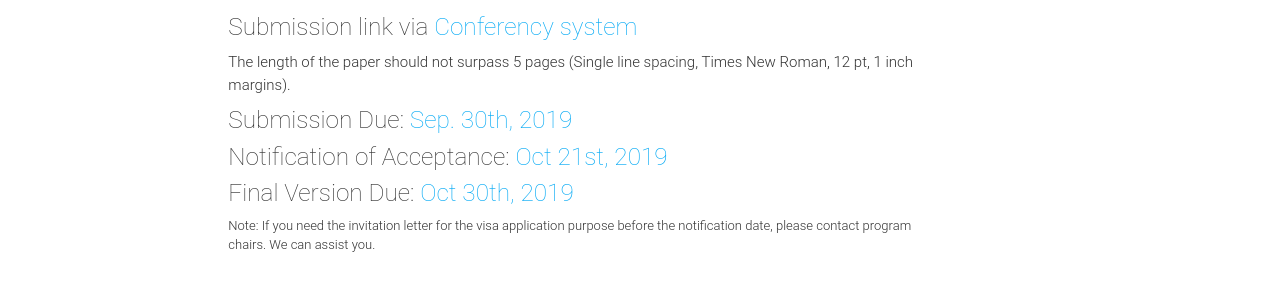
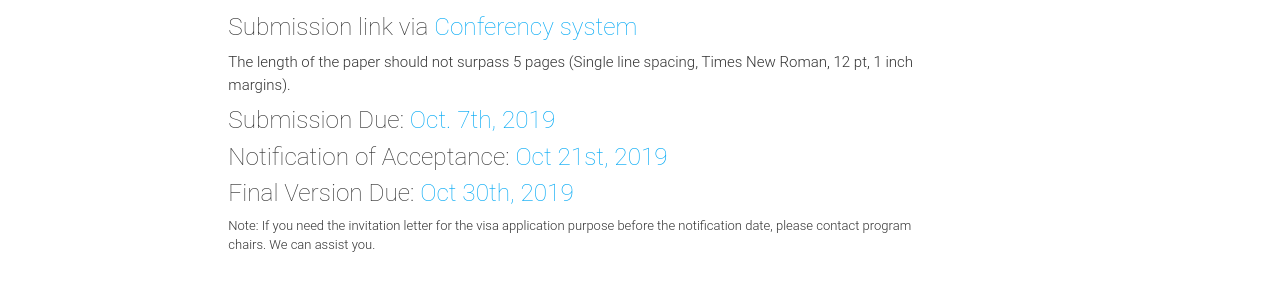
Before and after one commit to jayshanmis/jayshanmis.github.io, a Jekyll site: the page built from submission.html, in a window 1280 px wide and 1131 px high. Shown: the part 515-815 px from the top of the window. Built offline with Jekyll 4.4.1, drawn with Linux system fonts in a browser that asks for light colours; nearby versions of some CDN libraries.

Commit message:
Update submission.html
Updated the submission date

```diff
--- a/_includes/submission.html
+++ b/_includes/submission.html
@@ -13,7 +13,7 @@
                         <p class="post-body"><h6>Submission link via <a href="https://app.conferency.com/sigbps2019"> Conferency system </a></h6></p>
                         <p>The length of the paper should not surpass 5 pages (Single line spacing, Times New Roman, 12 pt, 1 inch margins).</p>
                         <div>
-                            <span><h6>Submission Due: <a>Sep. 30th, 2019</a> </h6>
+                            <span><h6>Submission Due: <a>Oct. 7th, 2019</a> </h6>
                             </span>
                             <span><h6>Notification of Acceptance: <a>Oct 21st, 2019</a></h6></span>
                             <span><h6>Final Version Due:<a> Oct 30th, 2019</a></h6></span>
```
